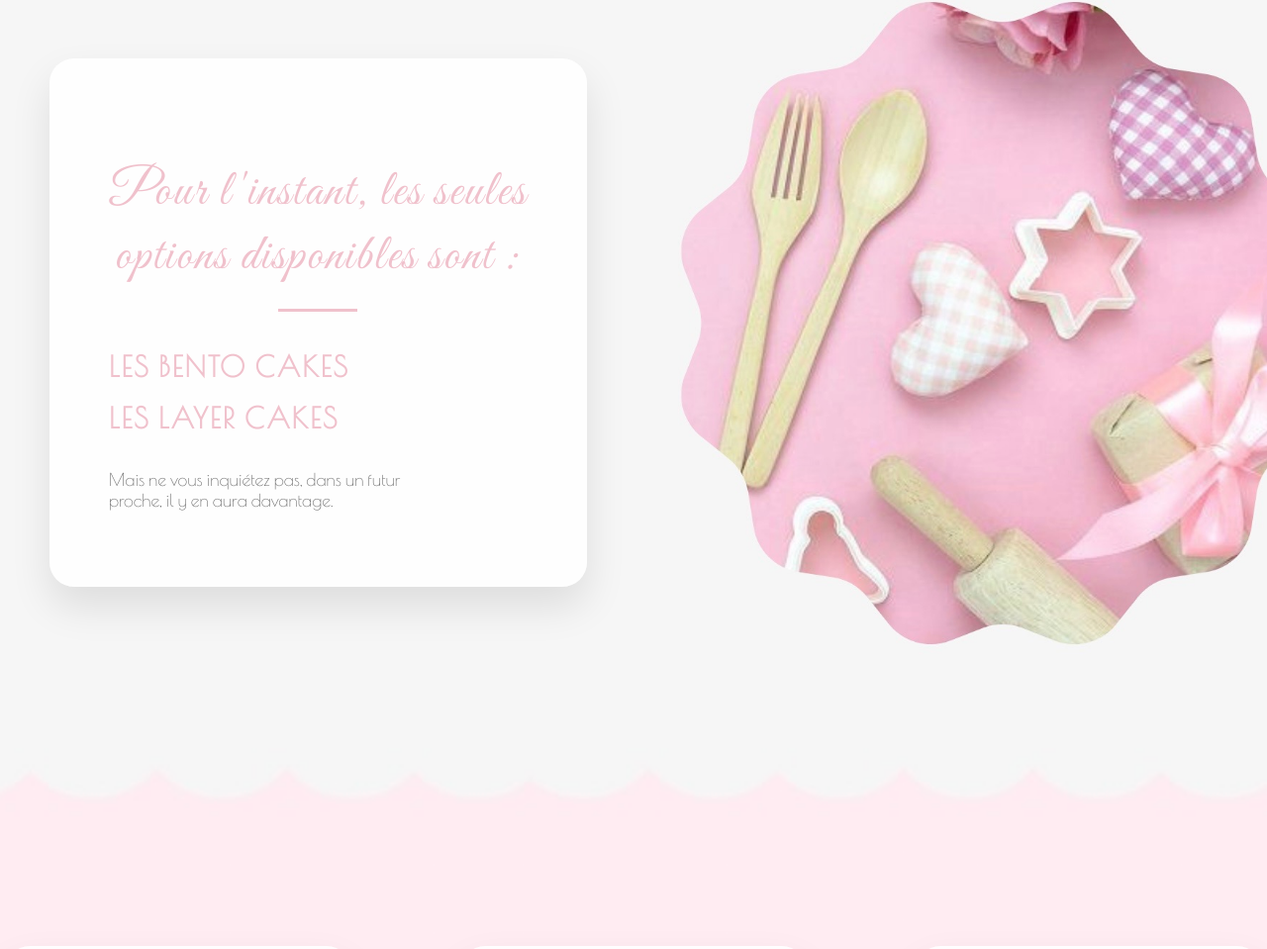
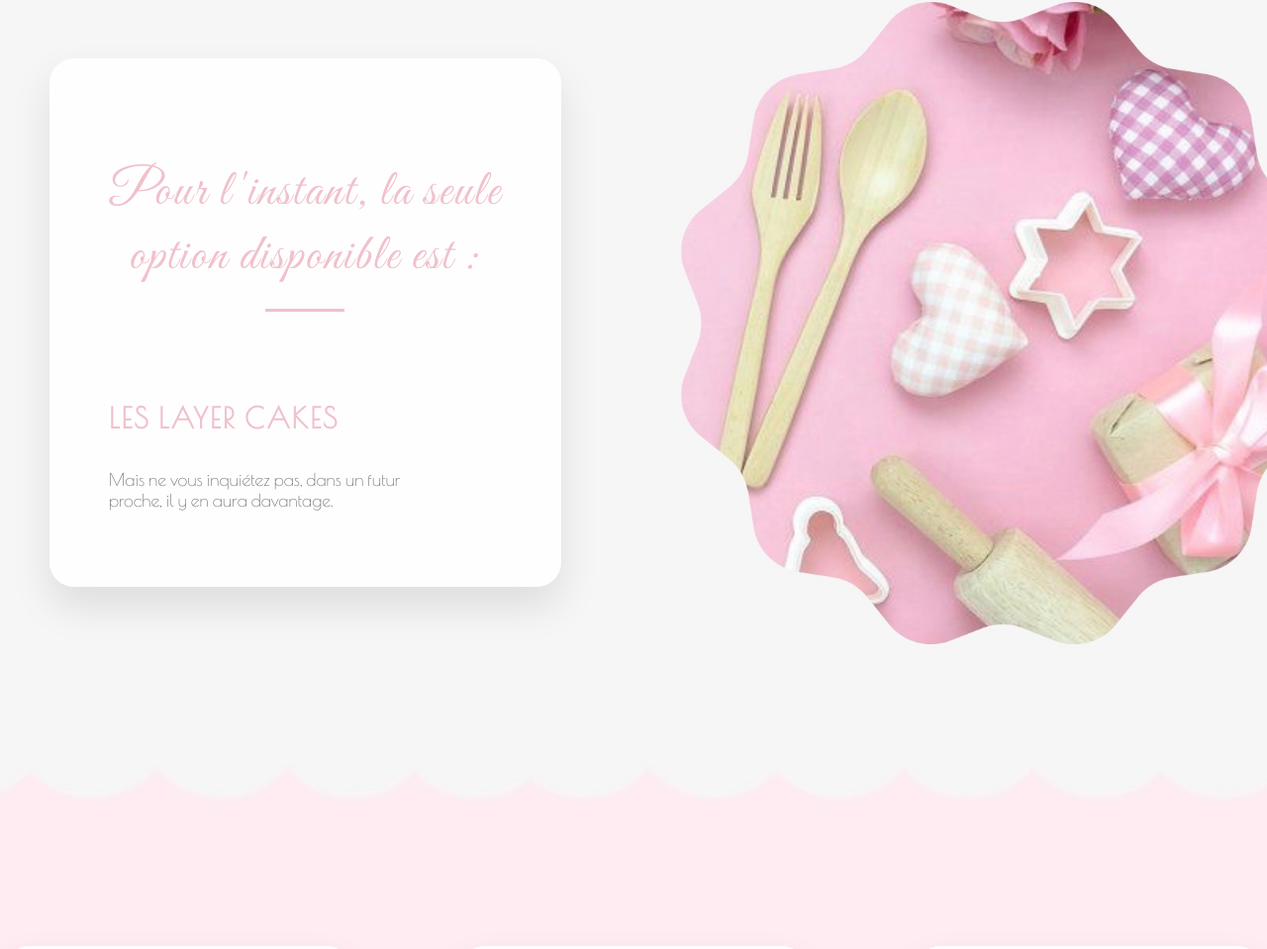
Before and after one commit to paradoxe01/lalycakes-site, a plain HTML site: page index.html/reservation.html in a window 1280 px wide. Shown: the part 914-1873 px from the top of the page at 99% size. Drawn offline with nearby package versions, Linux system fonts and the light colour scheme.

Commit message:
Update available options text in reservation.html

```diff
--- a/index.html/reservation.html
+++ b/index.html/reservation.html
@@ -54,8 +54,8 @@
 
     <section class="type-container" id="contact1">
         <div class="type-box">
-          <h2>Pour l'instant, les seules <br> options disponibles sont :</h2>
-            <p class="bento">Les bento cakes<br> Les layer cakes</p>
+          <h2>Pour l'instant, la seule <br> option disponible est :</h2>
+            <p class="bento"><br> Les layer cakes</p>
             <p>Mais ne vous inquiétez pas, dans un futur<br>proche, il y en aura davantage.</p>
         </div>
 
```
